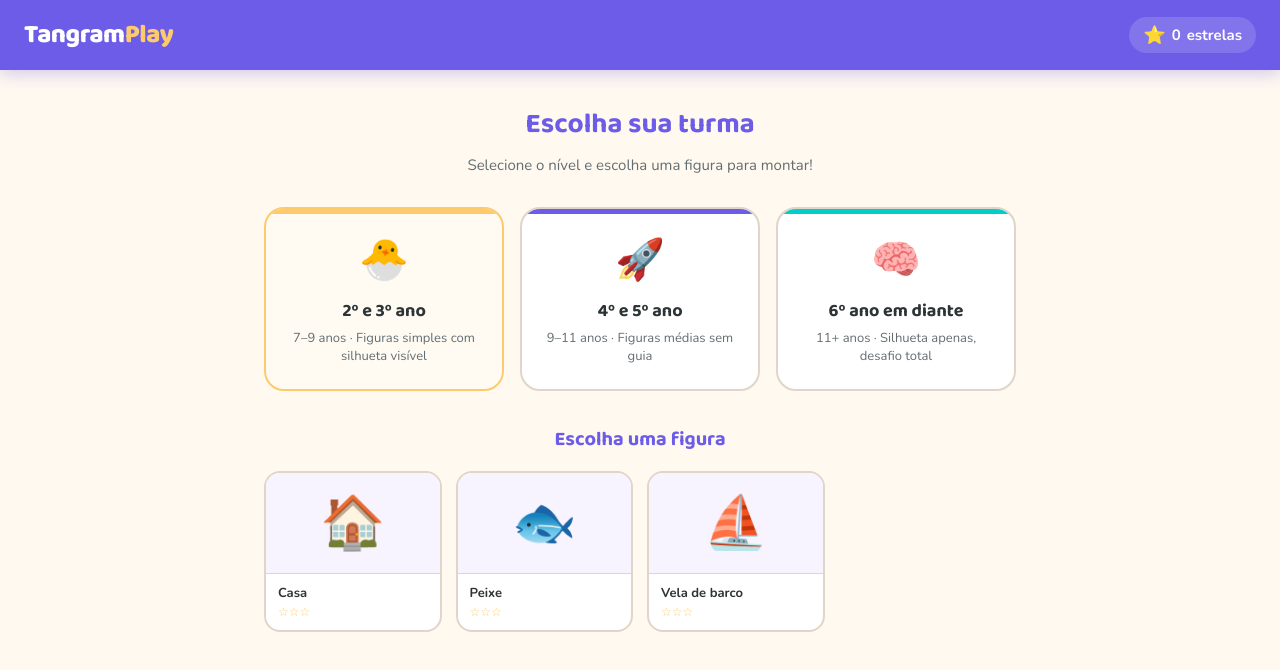
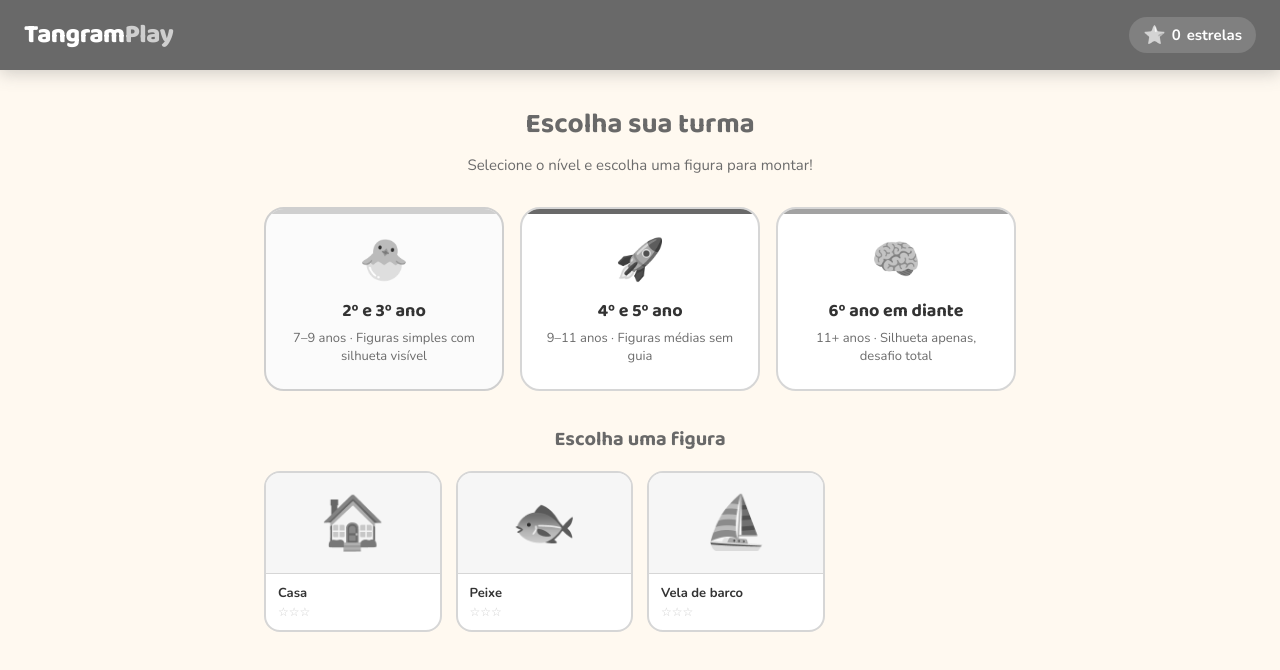
Before and after one commit to alvesdealmeida/tanGramplay, a plain HTML site: page index.html in a window 1280 px wide. Drawn offline with nearby package versions, Linux system fonts and the light colour scheme.

Commit message:
Update index.html

```diff
--- a/index.html
+++ b/index.html
@@ -31,6 +31,8 @@ body {
   color: var(--text);
   min-height: 100vh;
   overflow-x: hidden;
+  filter: grayscale(100%);
+  pointer-events: none;
 }
 
 /* ─── HEADER ─── */
```
